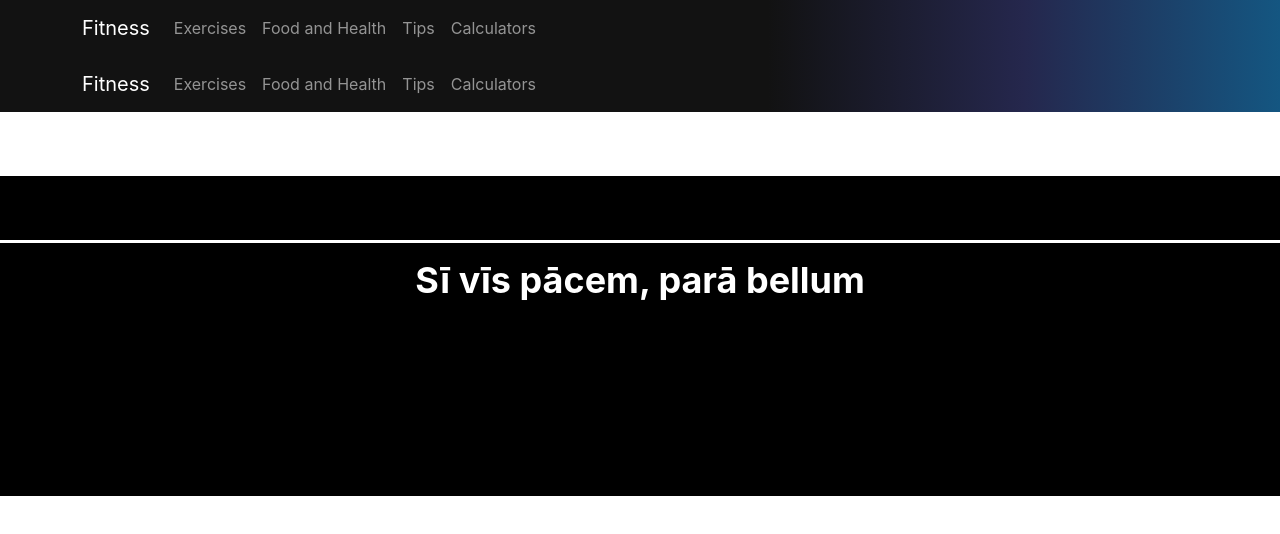
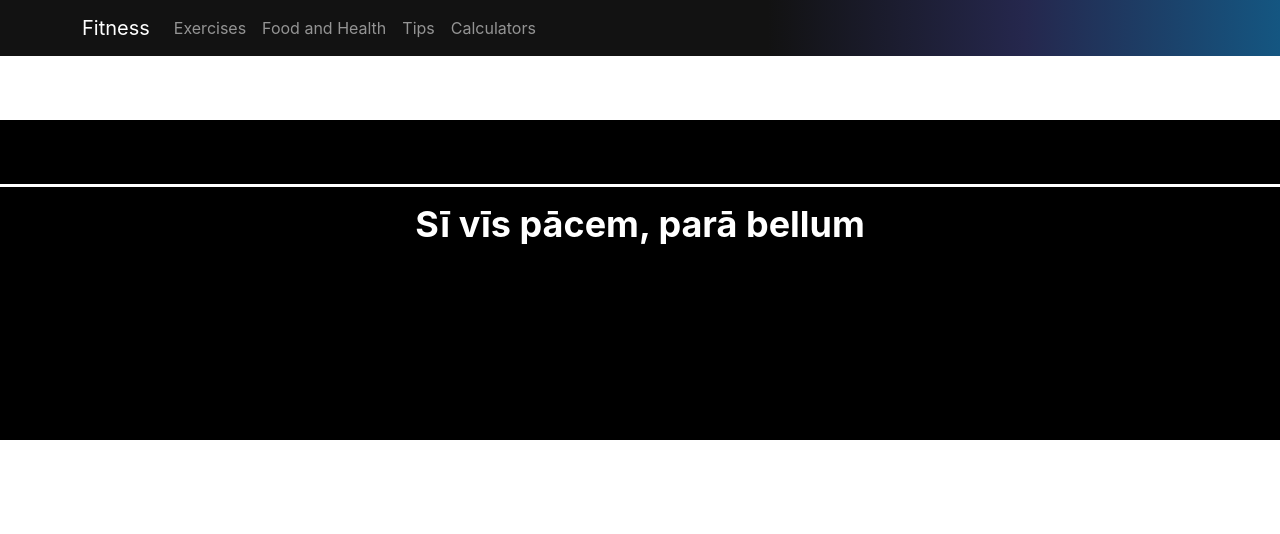
Before and after one commit to Mange99/Janet-Jackson, a React (Create React App) app: page / in a window 1280 px wide. Shown: the top 534 px of the page. Built offline with nearby package versions, Linux system fonts and the light colour scheme.

Commit message:
fixed a bug which lead to double header

```diff
--- a/src/App.tsx
+++ b/src/App.tsx
@@ -15,12 +15,10 @@ function App() {
       <HeaderComponent />
       <Routes>
 
-        <Route path="/" element={<HeaderComponent />}>
           <Route path="exercise" element={<ExercisePage />} />
           <Route path="calculators" element={<CalculatorPage />} />
           <Route path="food-and-helth" element={<FoodPage/>}/>
           <Route path="/tips" element={<TipsPage />} />
-        </Route>
 
       </Routes>
       <Footer />
```
